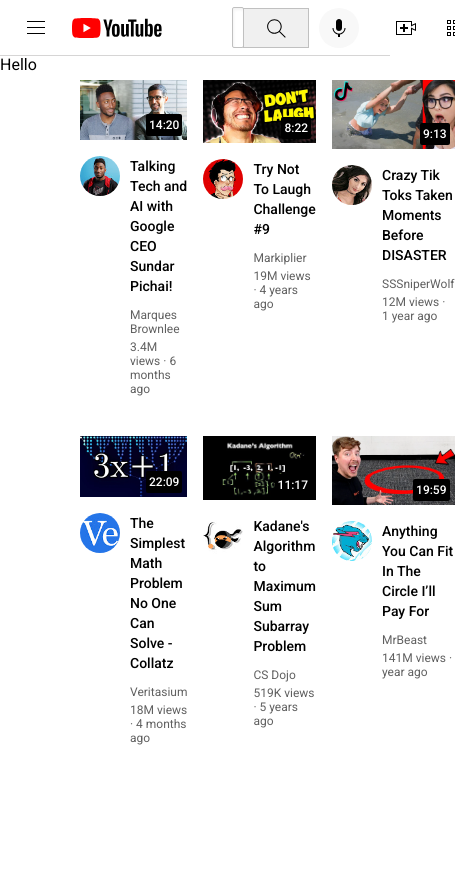
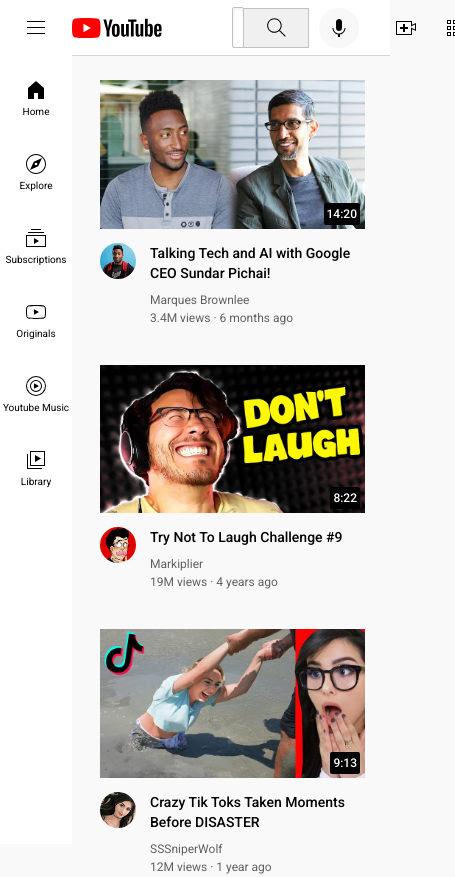
Before and after one commit to aceopmgit/LearnCss, a plain HTML site: page 001HTML&CSSFullCourse-BeginnerToPro/youtube/youtube.html in a window 390 px wide. Shown: the top 877 px of the page, 455 px wide, since content can reach past the window. Before the commit the page ends 844 px from the top, so only its background shows below. Drawn offline with Linux system fonts and the light colour scheme; files whose address does not match are found by name.

Commit message:
media queries

```diff
--- a/001HTML&CSSFullCourse-BeginnerToPro/youtube/styles/general.css
+++ b/001HTML&CSSFullCourse-BeginnerToPro/youtube/styles/general.css
@@ -9,6 +9,7 @@
 }
 body {
   padding-top: 80px;
-  padding-left: 80px;
+  padding-left: 100px;
   padding-right: 25px;
+  background-color: rgb(250, 249, 249);
 }
--- a/001HTML&CSSFullCourse-BeginnerToPro/youtube/styles/header.css
+++ b/001HTML&CSSFullCourse-BeginnerToPro/youtube/styles/header.css
@@ -59,7 +59,26 @@
 }
 .search-icon {
   height: 25px;
-  margin-top: 4px;
+}
+.search-button .tooltip,
+.voice-search-button .tooltip,
+.upload-icon-container .tooltip {
+  position: absolute;
+  background-color: grey;
+  color: white;
+  padding: 4px 8px;
+  border-radius: 2px;
+  font-size: 12px;
+  bottom: -30px;
+  opacity: 0;
+  transition: opacity 0.15s;
+  pointer-events: none;
+  white-space: nowrap;
+}
+.search-button:hover .tooltip,
+.voice-search-button:hover .tooltip,
+.upload-icon-container:hover .tooltip {
+  opacity: 1;
 }
 .voice-search-button {
   height: 40px;
@@ -70,8 +89,8 @@
 }
 .voice-search-icon {
   height: 24px;
-  margin-top: 4px;
 }
+
 .right-section {
   display: flex;
   align-items: center;
@@ -109,3 +128,12 @@
   height: 32px;
   border-radius: 16px;
 }
+
+.search-button,
+.voice-search-button,
+.upload-icon-container {
+  position: relative;
+  display: flex;
+  justify-content: center;
+  align-items: center;
+}
--- a/001HTML&CSSFullCourse-BeginnerToPro/youtube/styles/sidebar.css
+++ b/001HTML&CSSFullCourse-BeginnerToPro/youtube/styles/sidebar.css
@@ -5,4 +5,26 @@
   left: 0;
   width: 72px;
   background-color: white;
+  z-index: 200;
+  padding-top: 5px;
 }
+
+.sidebar-link {
+  height: 74px;
+  display: flex;
+  justify-content: center;
+  align-items: center;
+  flex-direction: column;
+  cursor: pointer;
+}
+.sidebar-link:hover {
+  background-color: rgb(234, 233, 233);
+}
+
+.sidebar-link img {
+  height: 24px;
+  margin-bottom: 4px;
+}
+.sidebar-link div {
+  font-size: 10px;
+}
--- a/001HTML&CSSFullCourse-BeginnerToPro/youtube/styles/video.css
+++ b/001HTML&CSSFullCourse-BeginnerToPro/youtube/styles/video.css
@@ -5,8 +5,31 @@
   row-gap: 40px;
 }
 
+@media (max-width: 600px) {
+  .video-grid {
+    grid-template-columns: 1fr;
+  }
+}
+
+@media (min-width: 601px) and (max-width: 749px) {
+  .video-grid {
+    grid-template-columns: 1fr 1fr;
+  }
+}
+
+@media (min-width: 750px) and (max-width: 999px) {
+  .video-grid {
+    grid-template-columns: 1fr 1fr 1fr;
+  }
+}
+
+@media (min-width: 1000px) {
+  .video-grid {
+    grid-template-columns: 1fr 1fr 1fr 1fr;
+  }
+}
 .thumbnail-row {
-  margin-bottom: 12px;
+  margin-bottom: 10px;
   position: relative;
 }
 .thumbnail {
@@ -25,7 +48,7 @@
 }
 
 .profile-picture {
-  width: 40px;
+  width: 36px;
   border-radius: 20px;
 }
 
@@ -38,7 +61,7 @@
   font-size: 14px;
   font-weight: 500;
   line-height: 20px;
-  margin-bottom: 12px;
+  margin-bottom: 10px;
 }
 .video-author,
 .video-stats {
--- a/001HTML&CSSFullCourse-BeginnerToPro/youtube/youtube.html
+++ b/001HTML&CSSFullCourse-BeginnerToPro/youtube/youtube.html
@@ -26,6 +26,7 @@
         <input class="search-bar" type="text" placeholder="Search" />
         <button class="search-button">
           <img class="search-icon" src="./header/search.svg" alt="" />
+          <div class="tooltip">Search</div>
         </button>
         <button class="voice-search-button">
           <img
@@ -33,10 +34,14 @@
             src="./header/voice-search-icon.svg"
             alt=""
           />
+          <div class="tooltip">Search with your voice</div>
         </button>
       </div>
       <div class="right-section">
-        <img class="upload-icon" src="./header/upload.svg" alt="" />
+        <div class="upload-icon-container">
+          <img class="upload-icon" src="./header/upload.svg" alt="" />
+          <div class="tooltip">Create</div>
+        </div>
         <img
           class="youtube-apps-icon"
           src="./header//youtube-apps.svg"
@@ -57,7 +62,32 @@
         />
       </div>
     </div>
-    <div class="sidebar">Hello</div>
+    <div class="sidebar">
+      <div class="sidebar-link">
+        <img src="./sidebar/home.svg" alt="" />
+        <div>Home</div>
+      </div>
+      <div class="sidebar-link">
+        <img src="./sidebar/explore.svg" alt="" />
+        <div>Explore</div>
+      </div>
+      <div class="sidebar-link">
+        <img src="./sidebar/subscriptions.svg" alt="" />
+        <div>Subscriptions</div>
+      </div>
+      <div class="sidebar-link">
+        <img src="./sidebar/originals.svg" alt="" />
+        <div>Originals</div>
+      </div>
+      <div class="sidebar-link">
+        <img src="./sidebar/youtube-music.svg" alt="" />
+        <div>Youtube Music</div>
+      </div>
+      <div class="sidebar-link">
+        <img src="./sidebar/library.svg" alt="" />
+        <div>Library</div>
+      </div>
+    </div>
     <div class="video-grid">
       <div class="video-preview">
         <div class="thumbnail-row">
```
